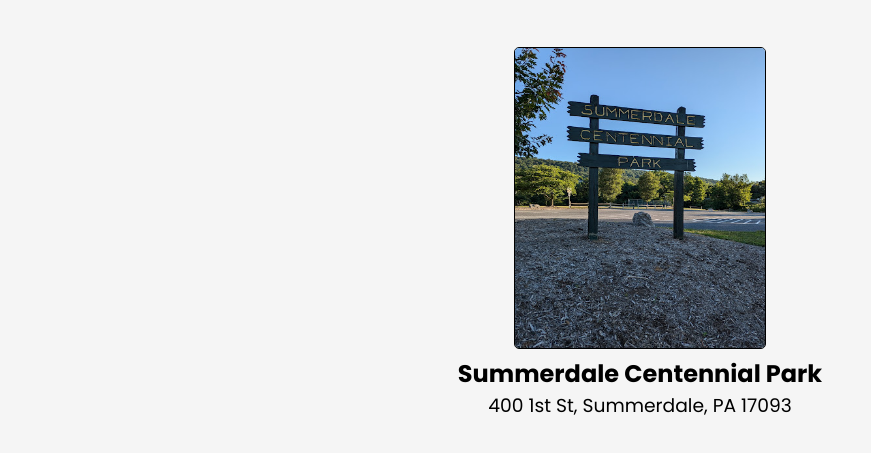
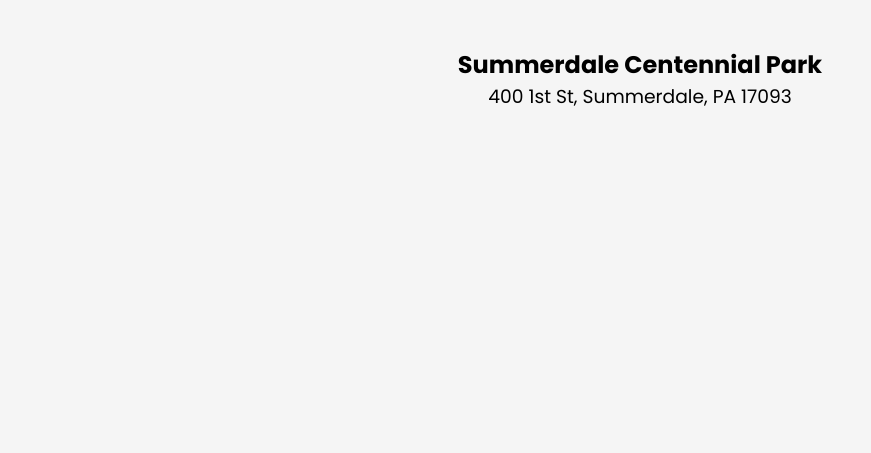
Before and after one commit to maxsspot/urban-adventure, a plain HTML site: page parks.html in a window 1280 px wide. Shown: the part 53-506 px from the top of the page, without its empty margins (0-871 px from the left). Drawn offline with Linux system fonts and the light colour scheme.

Commit message:
Update parks.html

```diff
--- a/parks.html
+++ b/parks.html
@@ -26,8 +26,6 @@
 		</nav>
 		<br><br><br><br>
 		<div class = "content">
-			<img src = "parksign.jpg"/>
-			<br>
 			<h2>Summerdale Centennial Park</h2>
 			<h3>400 1st St, Summerdale, PA 17093</h3>
 		</div>
```
